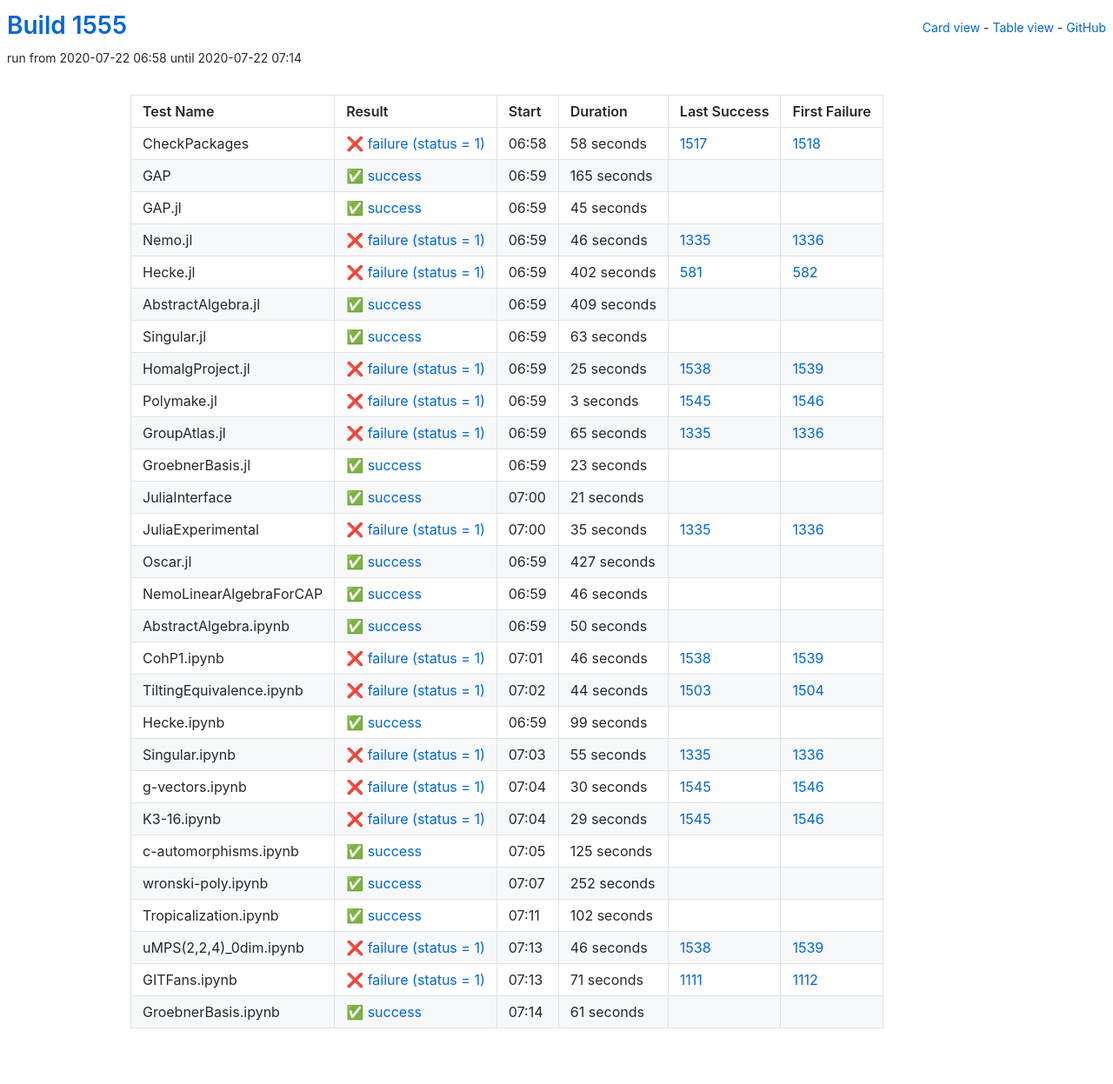
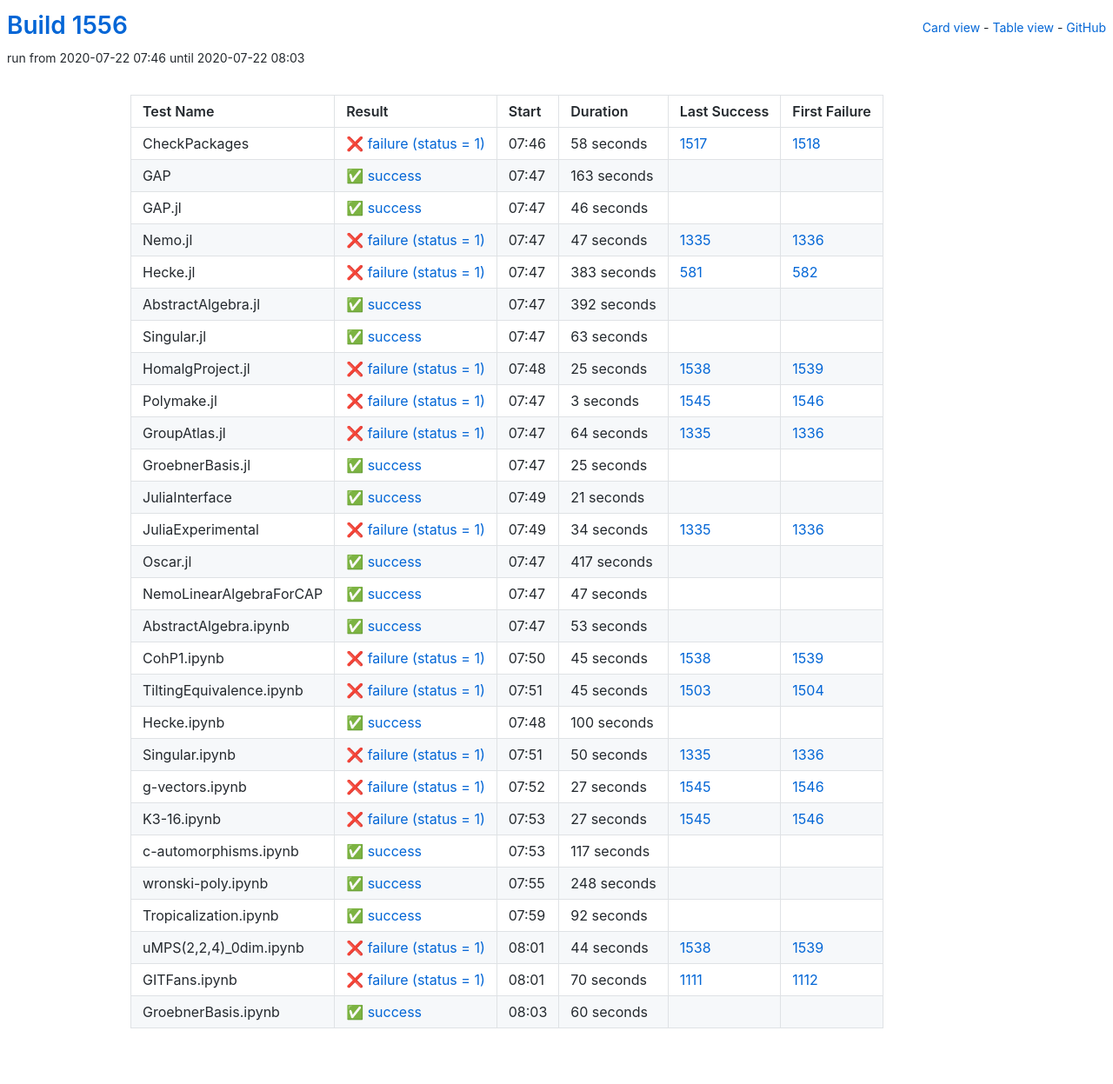
Before and after one commit to oscar-system/oscar-ci-status-1.4, a Jekyll site: the page built from table.html, in a window 1280 px wide. Shown: the whole page at 87% size. Built offline with Jekyll 4.4.1, drawn with Linux system fonts in a browser that asks for light colours.

Commit message:
Build #1556

```diff
--- a/_data/ci.yml
+++ b/_data/ci.yml
@@ -1,6 +1,6 @@
 ---
-build: 1555
-build_url: https://oscarci.mathematik.uni-kl.de/job/oscar-julia-1.4/1555/
+build: 1556
+build_url: https://oscarci.mathematik.uni-kl.de/job/oscar-julia-1.4/1556/
 job: oscar-julia-1.4
 organization: oscar-system
 repo: oscar-ci-status-1.4
@@ -8,8 +8,8 @@ repourl: https://github.com/oscar-system/oscar-ci-status-1.4
 tests:
 - name: CheckPackages
   id: checkpackages
-  log: https://oscarci.mathematik.uni-kl.de/job/oscar-julia-1.4/1555/artifact/logs/build-1555/CheckPackages.log
-  start: 2020-07-22 06:58
+  log: https://oscarci.mathematik.uni-kl.de/job/oscar-julia-1.4/1556/artifact/logs/build-1556/CheckPackages.log
+  start: 2020-07-22 07:46
   success: false
   exitcode: 1
   status: failure
@@ -20,68 +20,68 @@ tests:
   first_failure_url: https://oscarci.mathematik.uni-kl.de/job/oscar-julia-1.4/1518/
 - name: GAP
   id: gap
-  log: https://oscarci.mathematik.uni-kl.de/job/oscar-julia-1.4/1555/artifact/logs/build-1555/GAP.log
-  start: 2020-07-22 06:59
+  log: https://oscarci.mathematik.uni-kl.de/job/oscar-julia-1.4/1556/artifact/logs/build-1556/GAP.log
+  start: 2020-07-22 07:47
   success: true
   exitcode: 0
   status: success
-  duration: 165
+  duration: 163
   last_success: false
   last_success_url:
   first_failure: false
   first_failure_url:
 - name: GAP.jl
   id: gap-jl
-  log: https://oscarci.mathematik.uni-kl.de/job/oscar-julia-1.4/1555/artifact/logs/build-1555/GAP.jl.log
-  start: 2020-07-22 06:59
+  log: https://oscarci.mathematik.uni-kl.de/job/oscar-julia-1.4/1556/artifact/logs/build-1556/GAP.jl.log
+  start: 2020-07-22 07:47
   success: true
   exitcode: 0
   status: success
-  duration: 45
+  duration: 46
   last_success: false
   last_success_url:
   first_failure: false
   first_failure_url:
 - name: Nemo.jl
   id: nemo-jl
-  log: https://oscarci.mathematik.uni-kl.de/job/oscar-julia-1.4/1555/artifact/logs/build-1555/Nemo.jl.log
-  start: 2020-07-22 06:59
+  log: https://oscarci.mathematik.uni-kl.de/job/oscar-julia-1.4/1556/artifact/logs/build-1556/Nemo.jl.log
+  start: 2020-07-22 07:47
   success: false
   exitcode: 1
   status: failure
-  duration: 46
+  duration: 47
   last_success: 1335
   last_success_url: https://oscarci.mathematik.uni-kl.de/job/oscar-julia-1.4/1335/
   first_failure: 1336
   first_failure_url: https://oscarci.mathematik.uni-kl.de/job/oscar-julia-1.4/1336/
 - name: Hecke.jl
   id: hecke-jl
-  log: https://oscarci.mathematik.uni-kl.de/job/oscar-julia-1.4/1555/artifact/logs/build-1555/Hecke.jl.log
-  start: 2020-07-22 06:59
+  log: https://oscarci.mathematik.uni-kl.de/job/oscar-julia-1.4/1556/artifact/logs/build-1556/Hecke.jl.log
+  start: 2020-07-22 07:47
   success: false
   exitcode: 1
   status: failure
-  duration: 402
+  duration: 383
   last_success: 581
   last_success_url: https://oscarci.mathematik.uni-kl.de/job/oscar-julia-1.4/581/
   first_failure: 582
   first_failure_url: https://oscarci.mathematik.uni-kl.de/job/oscar-julia-1.4/582/
 - name: AbstractAlgebra.jl
   id: abstractalgebra-jl
-  log: https://oscarci.mathematik.uni-kl.de/job/oscar-julia-1.4/1555/artifact/logs/build-1555/AbstractAlgebra.jl.log
-  start: 2020-07-22 06:59
+  log: https://oscarci.mathematik.uni-kl.de/job/oscar-julia-1.4/1556/artifact/logs/build-1556/AbstractAlgebra.jl.log
+  start: 2020-07-22 07:47
   success: true
   exitcode: 0
   status: success
-  duration: 409
+  duration: 392
   last_success: false
   last_success_url:
   first_failure: false
   first_failure_url:
 - name: Singular.jl
   id: singular-jl
-  log: https://oscarci.mathematik.uni-kl.de/job/oscar-julia-1.4/1555/artifact/logs/build-1555/Singular.jl.log
-  start: 2020-07-22 06:59
+  log: https://oscarci.mathematik.uni-kl.de/job/oscar-julia-1.4/1556/artifact/logs/build-1556/Singular.jl.log
+  start: 2020-07-22 07:47
   success: true
   exitcode: 0
   status: success
@@ -92,8 +92,8 @@ tests:
   first_failure_url:
 - name: HomalgProject.jl
   id: homalgproject-jl
-  log: https://oscarci.mathematik.uni-kl.de/job/oscar-julia-1.4/1555/artifact/logs/build-1555/HomalgProject.jl.log
-  start: 2020-07-22 06:59
+  log: https://oscarci.mathematik.uni-kl.de/job/oscar-julia-1.4/1556/artifact/logs/build-1556/HomalgProject.jl.log
+  start: 2020-07-22 07:48
   success: false
   exitcode: 1
   status: failure
@@ -104,8 +104,8 @@ tests:
   first_failure_url: https://oscarci.mathematik.uni-kl.de/job/oscar-julia-1.4/1539/
 - name: Polymake.jl
   id: polymake-jl
-  log: https://oscarci.mathematik.uni-kl.de/job/oscar-julia-1.4/1555/artifact/logs/build-1555/Polymake.jl.log
-  start: 2020-07-22 06:59
+  log: https://oscarci.mathematik.uni-kl.de/job/oscar-julia-1.4/1556/artifact/logs/build-1556/Polymake.jl.log
+  start: 2020-07-22 07:47
   success: false
   exitcode: 1
   status: failure
@@ -116,32 +116,32 @@ tests:
   first_failure_url: https://oscarci.mathematik.uni-kl.de/job/oscar-julia-1.4/1546/
 - name: GroupAtlas.jl
   id: groupatlas-jl
-  log: https://oscarci.mathematik.uni-kl.de/job/oscar-julia-1.4/1555/artifact/logs/build-1555/GroupAtlas.jl.log
-  start: 2020-07-22 06:59
+  log: https://oscarci.mathematik.uni-kl.de/job/oscar-julia-1.4/1556/artifact/logs/build-1556/GroupAtlas.jl.log
+  start: 2020-07-22 07:47
   success: false
   exitcode: 1
   status: failure
-  duration: 65
+  duration: 64
   last_success: 1335
   last_success_url: https://oscarci.mathematik.uni-kl.de/job/oscar-julia-1.4/1335/
   first_failure: 1336
   first_failure_url: https://oscarci.mathematik.uni-kl.de/job/oscar-julia-1.4/1336/
 - name: GroebnerBasis.jl
   id: groebnerbasis-jl
-  log: https://oscarci.mathematik.uni-kl.de/job/oscar-julia-1.4/1555/artifact/logs/build-1555/GroebnerBasis.jl.log
-  start: 2020-07-22 06:59
+  log: https://oscarci.mathematik.uni-kl.de/job/oscar-julia-1.4/1556/artifact/logs/build-1556/GroebnerBasis.jl.log
+  start: 2020-07-22 07:47
   success: true
   exitcode: 0
   status: success
-  duration: 23
+  duration: 25
   last_success: false
   last_success_url:
   first_failure: false
   first_failure_url:
 - name: JuliaInterface
   id: juliainterface
-  log: https://oscarci.mathematik.uni-kl.de/job/oscar-julia-1.4/1555/artifact/logs/build-1555/JuliaInterface.log
-  start: 2020-07-22 07:00
+  log: https://oscarci.mathematik.uni-kl.de/job/oscar-julia-1.4/1556/artifact/logs/build-1556/JuliaInterface.log
+  start: 2020-07-22 07:49
   success: true
   exitcode: 0
   status: success
@@ -152,192 +152,192 @@ tests:
   first_failure_url:
 - name: JuliaExperimental
   id: juliaexperimental
-  log: https://oscarci.mathematik.uni-kl.de/job/oscar-julia-1.4/1555/artifact/logs/build-1555/JuliaExperimental.log
-  start: 2020-07-22 07:00
+  log: https://oscarci.mathematik.uni-kl.de/job/oscar-julia-1.4/1556/artifact/logs/build-1556/JuliaExperimental.log
+  start: 2020-07-22 07:49
   success: false
   exitcode: 1
   status: failure
-  duration: 35
+  duration: 34
   last_success: 1335
   last_success_url: https://oscarci.mathematik.uni-kl.de/job/oscar-julia-1.4/1335/
   first_failure: 1336
   first_failure_url: https://oscarci.mathematik.uni-kl.de/job/oscar-julia-1.4/1336/
 - name: Oscar.jl
   id: oscar-jl
-  log: https://oscarci.mathematik.uni-kl.de/job/oscar-julia-1.4/1555/artifact/logs/build-1555/Oscar.jl.log
-  start: 2020-07-22 06:59
+  log: https://oscarci.mathematik.uni-kl.de/job/oscar-julia-1.4/1556/artifact/logs/build-1556/Oscar.jl.log
+  start: 2020-07-22 07:47
   success: true
   exitcode: 0
   status: success
-  duration: 427
+  duration: 417
   last_success: false
   last_success_url:
   first_failure: false
   first_failure_url:
 - name: NemoLinearAlgebraForCAP
   id: nemolinearalgebraforcap
-  log: https://oscarci.mathematik.uni-kl.de/job/oscar-julia-1.4/1555/artifact/logs/build-1555/NemoLinearAlgebraForCAP.log
-  start: 2020-07-22 06:59
+  log: https://oscarci.mathematik.uni-kl.de/job/oscar-julia-1.4/1556/artifact/logs/build-1556/NemoLinearAlgebraForCAP.log
+  start: 2020-07-22 07:47
   success: true
   exitcode: 0
   status: success
-  duration: 46
+  duration: 47
   last_success: false
   last_success_url:
   first_failure: false
   first_failure_url:
 - name: AbstractAlgebra.ipynb
   id: abstractalgebra-ipynb
-  log: https://oscarci.mathematik.uni-kl.de/job/oscar-julia-1.4/1555/artifact/logs/build-1555/AbstractAlgebra.ipynb.log
-  start: 2020-07-22 06:59
+  log: https://oscarci.mathematik.uni-kl.de/job/oscar-julia-1.4/1556/artifact/logs/build-1556/AbstractAlgebra.ipynb.log
+  start: 2020-07-22 07:47
   success: true
   exitcode: 0
   status: success
-  duration: 50
+  duration: 53
   last_success: false
   last_success_url:
   first_failure: false
   first_failure_url:
 - name: CohP1.ipynb
   id: cohp1-ipynb
-  log: https://oscarci.mathematik.uni-kl.de/job/oscar-julia-1.4/1555/artifact/logs/build-1555/CohP1.ipynb.log
-  start: 2020-07-22 07:01
+  log: https://oscarci.mathematik.uni-kl.de/job/oscar-julia-1.4/1556/artifact/logs/build-1556/CohP1.ipynb.log
+  start: 2020-07-22 07:50
   success: false
   exitcode: 1
   status: failure
-  duration: 46
+  duration: 45
   last_success: 1538
   last_success_url: https://oscarci.mathematik.uni-kl.de/job/oscar-julia-1.4/1538/
   first_failure: 1539
   first_failure_url: https://oscarci.mathematik.uni-kl.de/job/oscar-julia-1.4/1539/
 - name: TiltingEquivalence.ipynb
   id: tiltingequivalence-ipynb
-  log: https://oscarci.mathematik.uni-kl.de/job/oscar-julia-1.4/1555/artifact/logs/build-1555/TiltingEquivalence.ipynb.log
-  start: 2020-07-22 07:02
+  log: https://oscarci.mathematik.uni-kl.de/job/oscar-julia-1.4/1556/artifact/logs/build-1556/TiltingEquivalence.ipynb.log
+  start: 2020-07-22 07:51
   success: false
   exitcode: 1
   status: failure
-  duration: 44
+  duration: 45
   last_success: 1503
   last_success_url: https://oscarci.mathematik.uni-kl.de/job/oscar-julia-1.4/1503/
   first_failure: 1504
   first_failure_url: https://oscarci.mathematik.uni-kl.de/job/oscar-julia-1.4/1504/
 - name: Hecke.ipynb
   id: hecke-ipynb
-  log: https://oscarci.mathematik.uni-kl.de/job/oscar-julia-1.4/1555/artifact/logs/build-1555/Hecke.ipynb.log
-  start: 2020-07-22 06:59
+  log: https://oscarci.mathematik.uni-kl.de/job/oscar-julia-1.4/1556/artifact/logs/build-1556/Hecke.ipynb.log
+  start: 2020-07-22 07:48
   success: true
   exitcode: 0
   status: success
-  duration: 99
+  duration: 100
   last_success: false
   last_success_url:
   first_failure: false
   first_failure_url:
 - name: Singular.ipynb
   id: singular-ipynb
-  log: https://oscarci.mathematik.uni-kl.de/job/oscar-julia-1.4/1555/artifact/logs/build-1555/Singular.ipynb.log
-  start: 2020-07-22 07:03
+  log: https://oscarci.mathematik.uni-kl.de/job/oscar-julia-1.4/1556/artifact/logs/build-1556/Singular.ipynb.log
+  start: 2020-07-22 07:51
   success: false
   exitcode: 1
   status: failure
-  duration: 55
+  duration: 50
   last_success: 1335
   last_success_url: https://oscarci.mathematik.uni-kl.de/job/oscar-julia-1.4/1335/
   first_failure: 1336
   first_failure_url: https://oscarci.mathematik.uni-kl.de/job/oscar-julia-1.4/1336/
 - name: g-vectors.ipynb
   id: g-vectors-ipynb
-  log: https://oscarci.mathematik.uni-kl.de/job/oscar-julia-1.4/1555/artifact/logs/build-1555/g-vectors.ipynb.log
-  start: 2020-07-22 07:04
+  log: https://oscarci.mathematik.uni-kl.de/job/oscar-julia-1.4/1556/artifact/logs/build-1556/g-vectors.ipynb.log
+  start: 2020-07-22 07:52
   success: false
   exitcode: 1
   status: failure
-  duration: 30
+  duration: 27
   last_success: 1545
   last_success_url: https://oscarci.mathematik.uni-kl.de/job/oscar-julia-1.4/1545/
   first_failure: 1546
   first_failure_url: https://oscarci.mathematik.uni-kl.de/job/oscar-julia-1.4/1546/
 - name: K3-16.ipynb
   id: k3-16-ipynb
-  log: https://oscarci.mathematik.uni-kl.de/job/oscar-julia-1.4/1555/artifact/logs/build-1555/K3-16.ipynb.log
-  start: 2020-07-22 07:04
+  log: https://oscarci.mathematik.uni-kl.de/job/oscar-julia-1.4/1556/artifact/logs/build-1556/K3-16.ipynb.log
+  start: 2020-07-22 07:53
   success: false
   exitcode: 1
   status: failure
-  duration: 29
+  duration: 27
   last_success: 1545
   last_success_url: https://oscarci.mathematik.uni-kl.de/job/oscar-julia-1.4/1545/
   first_failure: 1546
   first_failure_url: https://oscarci.mathematik.uni-kl.de/job/oscar-julia-1.4/1546/
 - name: c-automorphisms.ipynb
   id: c-automorphisms-ipynb
-  log: https://oscarci.mathematik.uni-kl.de/job/oscar-julia-1.4/1555/artifact/logs/build-1555/c-automorphisms.ipynb.log
-  start: 2020-07-22 07:05
+  log: https://oscarci.mathematik.uni-kl.de/job/oscar-julia-1.4/1556/artifact/logs/build-1556/c-automorphisms.ipynb.log
+  start: 2020-07-22 07:53
   success: true
   exitcode: 0
   status: success
-  duration: 125
+  duration: 117
   last_success: false
   last_success_url:
   first_failure: false
   first_failure_url:
 - name: wronski-poly.ipynb
   id: wronski-poly-ipynb
-  log: https://oscarci.mathematik.uni-kl.de/job/oscar-julia-1.4/1555/artifact/logs/build-1555/wronski-poly.ipynb.log
-  start: 2020-07-22 07:07
+  log: https://oscarci.mathematik.uni-kl.de/job/oscar-julia-1.4/1556/artifact/logs/build-1556/wronski-poly.ipynb.log
+  start: 2020-07-22 07:55
   success: true
   exitcode: 0
   status: success
-  duration: 252
+  duration: 248
   last_success: false
   last_success_url:
   first_failure: false
   first_failure_url:
 - name: Tropicalization.ipynb
   id: tropicalization-ipynb
-  log: https://oscarci.mathematik.uni-kl.de/job/oscar-julia-1.4/1555/artifact/logs/build-1555/Tropicalization.ipynb.log
-  start: 2020-07-22 07:11
+  log: https://oscarci.mathematik.uni-kl.de/job/oscar-julia-1.4/1556/artifact/logs/build-1556/Tropicalization.ipynb.log
+  start: 2020-07-22 07:59
   success: true
   exitcode: 0
   status: success
-  duration: 102
+  duration: 92
   last_success: false
   last_success_url:
   first_failure: false
   first_failure_url:
 - name: uMPS(2,2,4)_0dim.ipynb
   id: umps-2-2-4-0dim-ipynb
-  log: https://oscarci.mathematik.uni-kl.de/job/oscar-julia-1.4/1555/artifact/logs/build-1555/uMPS-2-2-4-_0dim.ipynb.log
-  start: 2020-07-22 07:13
+  log: https://oscarci.mathematik.uni-kl.de/job/oscar-julia-1.4/1556/artifact/logs/build-1556/uMPS-2-2-4-_0dim.ipynb.log
+  start: 2020-07-22 08:01
   success: false
   exitcode: 1
   status: failure
-  duration: 46
+  duration: 44
   last_success: 1538
   last_success_url: https://oscarci.mathematik.uni-kl.de/job/oscar-julia-1.4/1538/
   first_failure: 1539
   first_failure_url: https://oscarci.mathematik.uni-kl.de/job/oscar-julia-1.4/1539/
 - name: GITFans.ipynb
   id: gitfans-ipynb
-  log: https://oscarci.mathematik.uni-kl.de/job/oscar-julia-1.4/1555/artifact/logs/build-1555/GITFans.ipynb.log
-  start: 2020-07-22 07:13
+  log: https://oscarci.mathematik.uni-kl.de/job/oscar-julia-1.4/1556/artifact/logs/build-1556/GITFans.ipynb.log
+  start: 2020-07-22 08:01
   success: false
   exitcode: 1
   status: failure
-  duration: 71
+  duration: 70
   last_success: 1111
   last_success_url: https://oscarci.mathematik.uni-kl.de/job/oscar-julia-1.4/1111/
   first_failure: 1112
   first_failure_url: https://oscarci.mathematik.uni-kl.de/job/oscar-julia-1.4/1112/
 - name: GroebnerBasis.ipynb
   id: groebnerbasis-ipynb
-  log: https://oscarci.mathematik.uni-kl.de/job/oscar-julia-1.4/1555/artifact/logs/build-1555/GroebnerBasis.ipynb.log
-  start: 2020-07-22 07:14
+  log: https://oscarci.mathematik.uni-kl.de/job/oscar-julia-1.4/1556/artifact/logs/build-1556/GroebnerBasis.ipynb.log
+  start: 2020-07-22 08:03
   success: true
   exitcode: 0
   status: success
-  duration: 61
+  duration: 60
   last_success: false
   last_success_url:
   first_failure: false
```
Also changed, not shown: README.md.
